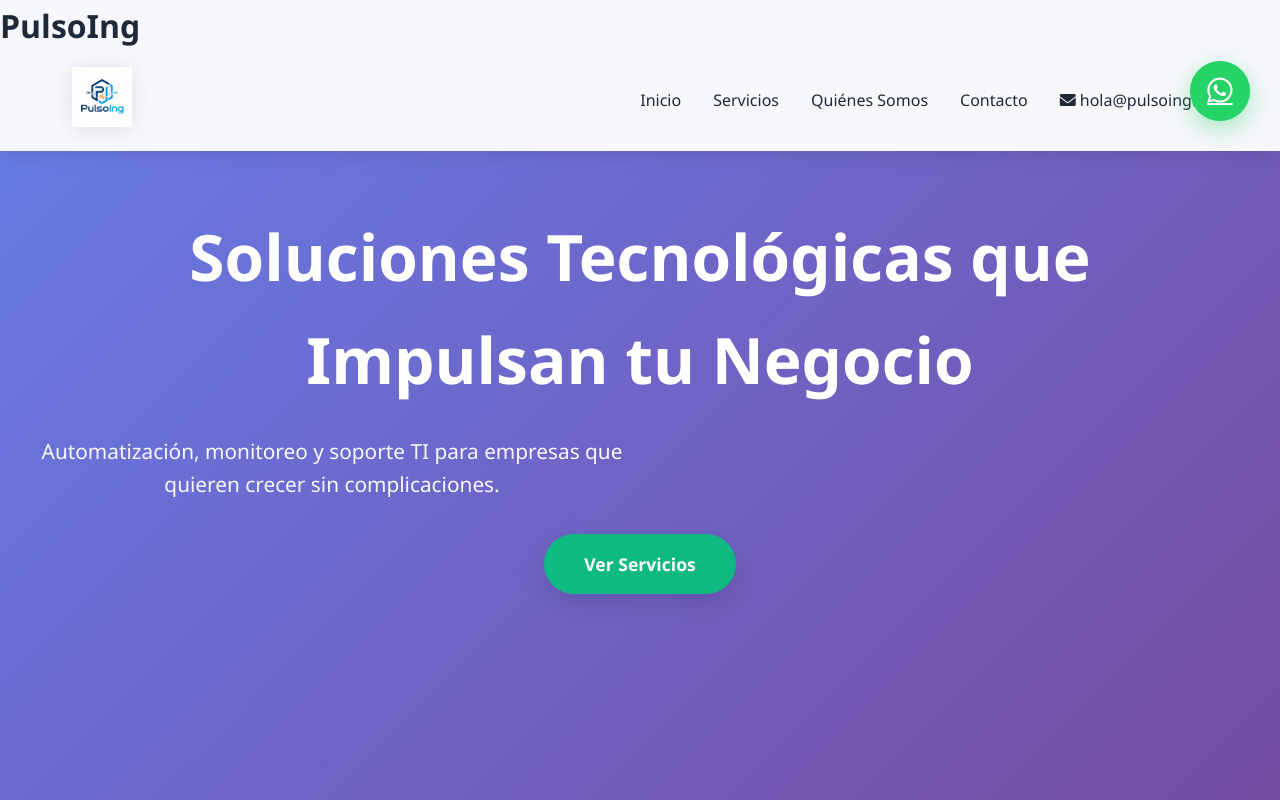
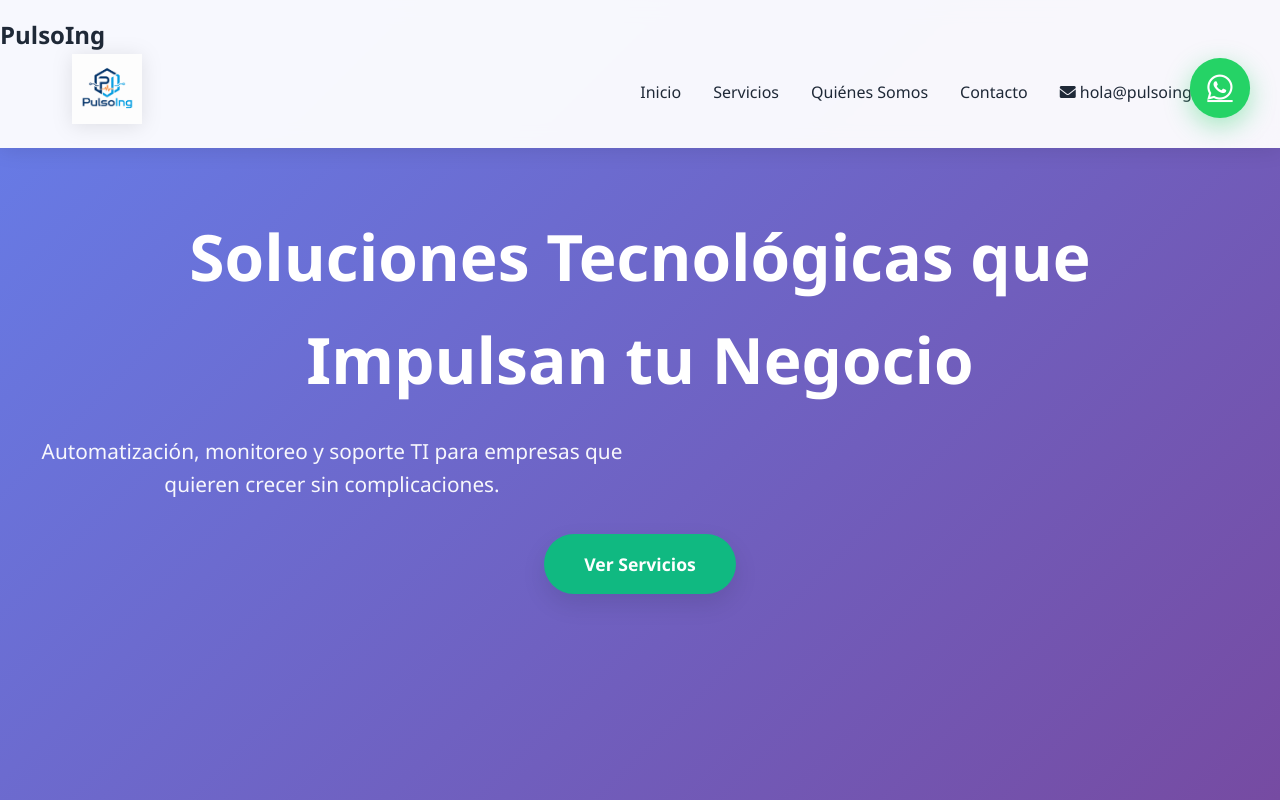
Before and after one commit to pulsoing/pageInicial, a plain HTML site: page index.html in a window 1280 px wide. Shown: the top 800 px of the page. Drawn offline with Linux system fonts and the light colour scheme.

Commit message:
Coreccion tamaño logo

```diff
--- a/index.html
+++ b/index.html
@@ -12,7 +12,7 @@
 <body>
     <!-- HEADER/NAVEGACIÓN   -->
     <header class="header">
-        <h1>PulsoIng</h1>
+
         <nav class="navbar">
             <!-- WHATSAPP FLOATING BUTTON -->
             <div class="whatsapp-float">
@@ -21,9 +21,10 @@
                     <i class="fab fa-whatsapp"></i>
                 </a>
             </div>
+            <h1>PulsoIng</h1>
             <div class="nav-container">
                 <div class="logo">
-                     <img src="Logo-PulsoIng.png" alt="PulsoIng" class="logo-img">
+                    <img src="Logo-PulsoIng.png" alt="PulsoIng" class="logo-img">
                 </div>
                 <ul class="nav-menu">
                     <li><a href="#inicio">Inicio</a></li>
--- a/styles.css
+++ b/styles.css
@@ -442,7 +442,7 @@ body {
 
 /* LOGO PERSONALIZADO - MÁS GRANDE */
 .logo-img {
-    height: 60px !important;
+    height: 70px !important;
     /* ← MÁS GRANDE */
     width: auto;
     max-height: 70px;
```
